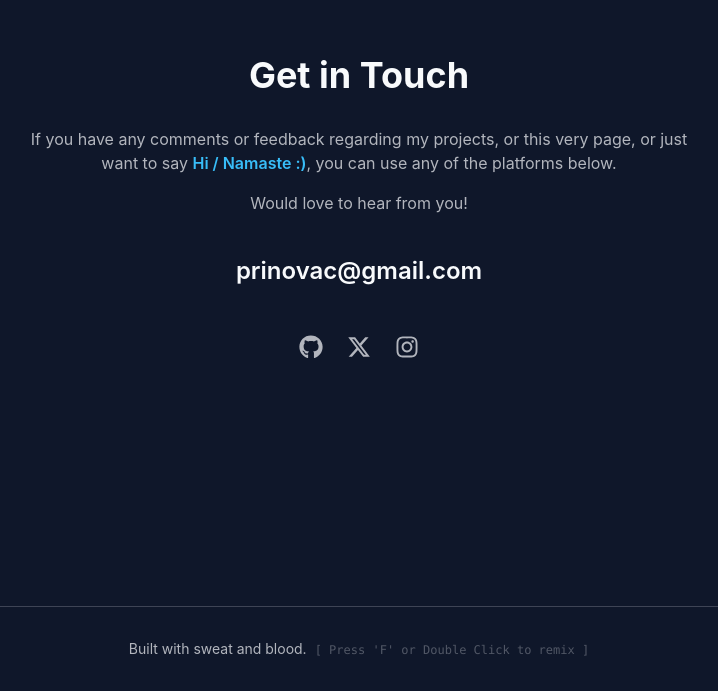
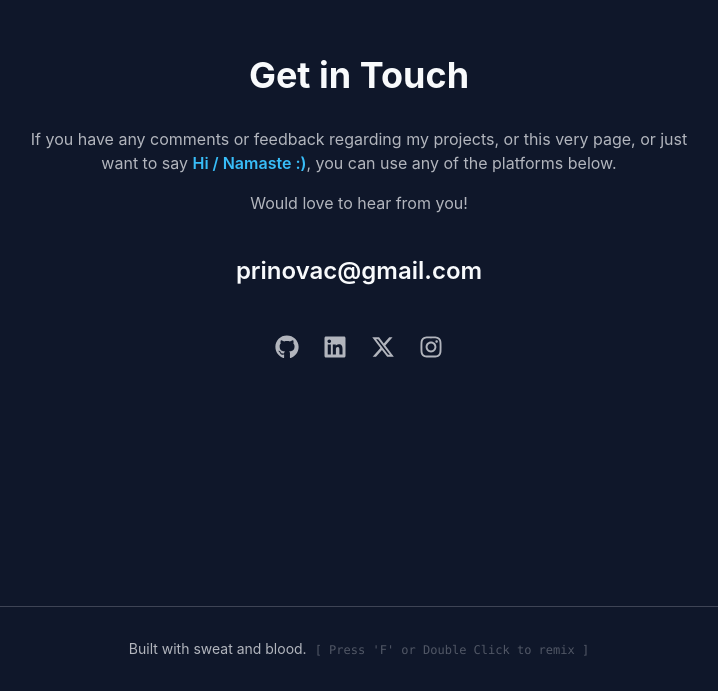
Before and after one commit to prik73/portfolio_v1, a React (Vite) app in the folder prik/: page / in a window 1280 px wide. Shown: the part 3502-4193 px from the top of the page, without its empty margins (281-999 px from the left). Built offline with nearby package versions, Linux system fonts and the light colour scheme; no server answers; the database is empty.

Commit message:
linkedin link added

```diff
--- a/prik/src/components/home/ContactSection.jsx
+++ b/prik/src/components/home/ContactSection.jsx
@@ -1,5 +1,6 @@
+
 import { motion } from 'framer-motion';
-import { FaGithub, FaInstagram } from 'react-icons/fa';
+import { FaGithub, FaInstagram, FaLinkedin } from 'react-icons/fa';
 import { FaXTwitter } from 'react-icons/fa6';
 
 export default function ContactSection({ sectionsRef }) {
@@ -34,6 +35,9 @@
                     <a href="https://github.com/prik73" target="_blank" rel="noopener noreferrer" className="hover:text-[var(--theme-text)]">
                         <FaGithub />
                     </a>
+                    <a href="https://www.linkedin.com/in/prik73/" target="_blank" rel="noopener noreferrer" className="hover:text-[var(--theme-text)]">
+                        <FaLinkedin />
+                    </a>
                     <a href="https://twitter.com/prik73" target="_blank" rel="noopener noreferrer" className="hover:text-[var(--theme-text)]">
                         <FaXTwitter />
                     </a>
```
